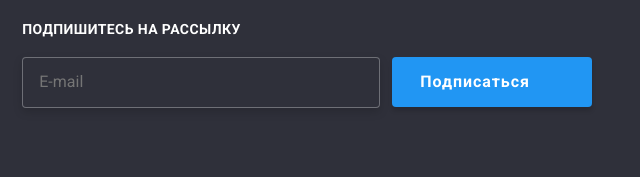
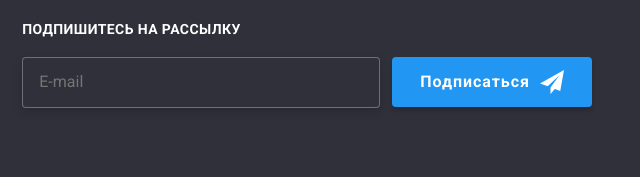
Before and after one commit to RedokLeeroy/goit-markup-hw-06, a plain HTML site: page index.html in a window 1280 px wide. Shown: the part 2720-2897 px from the top of the page, 640-1280 px from the left. Drawn offline with nearby package versions, Linux system fonts and the light colour scheme; the site is published under a folder, as on GitHub Pages, so addresses that start at the root find nothing.

Commit message:
Update index.html

```diff
--- a/index.html
+++ b/index.html
@@ -511,7 +511,7 @@
             <input class="footer-form" type="email" name="email" placeholder="E-mail">
             <button class="footer-form-button">Подписаться
               <svg width="24" height="24" class="footer-button-icon">
-              <use href="/images/icons/symbol-defs.svg#icon-icon-send"></use>
+              <use href="images/icons/symbol-defs.svg#icon-icon-send"></use>
             </svg></button>
           </div>
         </div>
```
